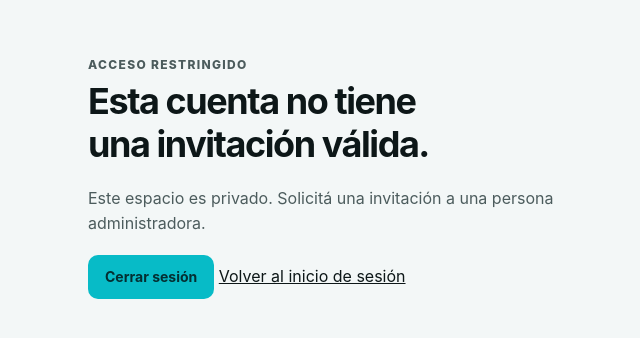
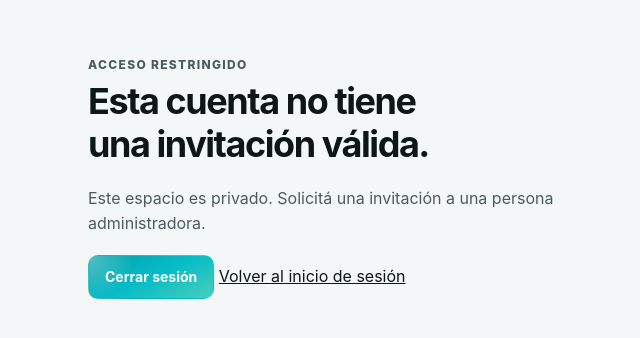
Before and after one commit to julzel/colaboradoresDNA, a Next.js app in the folder web/: page /access-denied in a window 1280 px wide. Shown: the part 222-560 px from the top of the page, without its empty margins (264-904 px from the left). Built offline with nearby package versions, Linux system fonts and the light colour scheme.

Commit message:
ui tweaks

```diff
--- a/web/src/components/ui/button/button.module.css
+++ b/web/src/components/ui/button/button.module.css
@@ -43,12 +43,13 @@
 }
 
 .primary {
-  background: var(--color-brand);
-  color: var(--color-brand-contrast);
+  background: var(--background-navigation);
+  color: var(--neutral-0);
 }
 
 .primary:hover:not(:disabled) {
-  background: var(--color-brand-hover);
+  background: var(--background-navigation);
+  box-shadow: var(--shadow-md);
 }
 
 .secondary {
--- a/web/src/features/calendar/components/calendar.module.css
+++ b/web/src/features/calendar/components/calendar.module.css
@@ -78,8 +78,8 @@
 }
 
 .viewSelector [aria-current="page"] {
-  background: var(--color-brand);
-  color: var(--color-brand-contrast);
+  background: var(--background-navigation);
+  color: var(--neutral-0);
 }
 
 .agenda {
```
